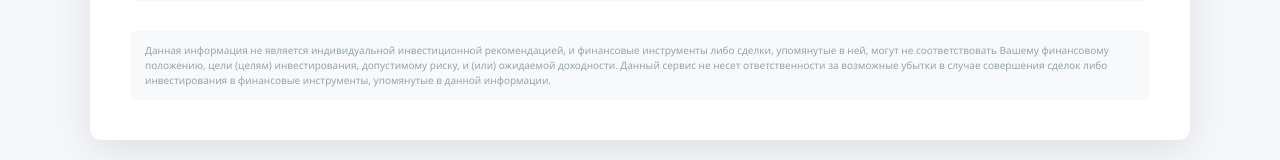
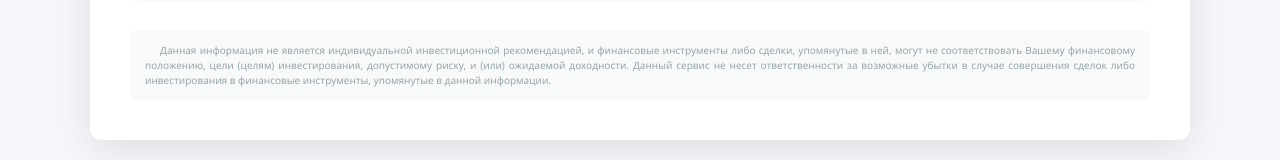
Before and after one commit to Artmalinkov/Report_3, a FastAPI app: template templates/report_template.html in a window 1280 px wide. Shown: the part 1323-1483 px from the top of the page. Run offline with FastAPI, Linux system fonts and the light colour scheme; the template is opened without the code that fills it, so the values that code supplies are empty; parts of the project's set-up code (start-up, migrations or seed data) failed here and were passed over.

Commit message:
Дисклеймер: красная строка + выравнивание по ширине (в обоих шаблонах)

```diff
--- a/templates/comparison_report_template.html
+++ b/templates/comparison_report_template.html
@@ -123,7 +123,8 @@
             font-size: 10px;
             line-height: 1.5;
             color: #95a5a6;
-            text-align: left;
+            text-align: justify;
+            text-indent: 1.5em;
         }
         @media (max-width: 600px) {
             .container { padding: 20px; }
--- a/templates/report_template.html
+++ b/templates/report_template.html
@@ -185,7 +185,8 @@
             font-size: 10px;
             line-height: 1.5;
             color: #95a5a6;
-            text-align: left;
+            text-align: justify;
+            text-indent: 1.5em;
         }
         @media (max-width: 600px) {
             .container { padding: 20px; }
```
